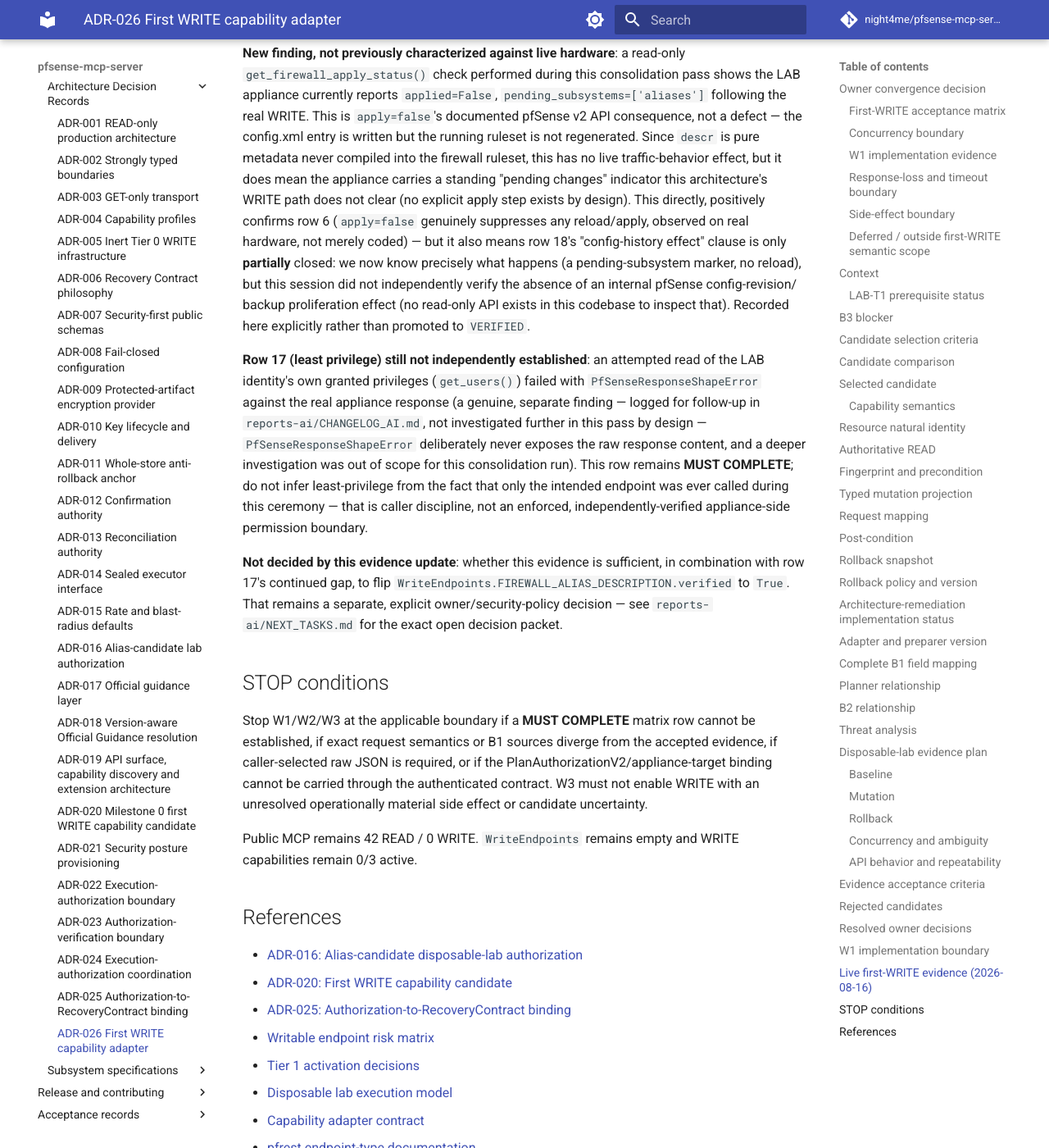
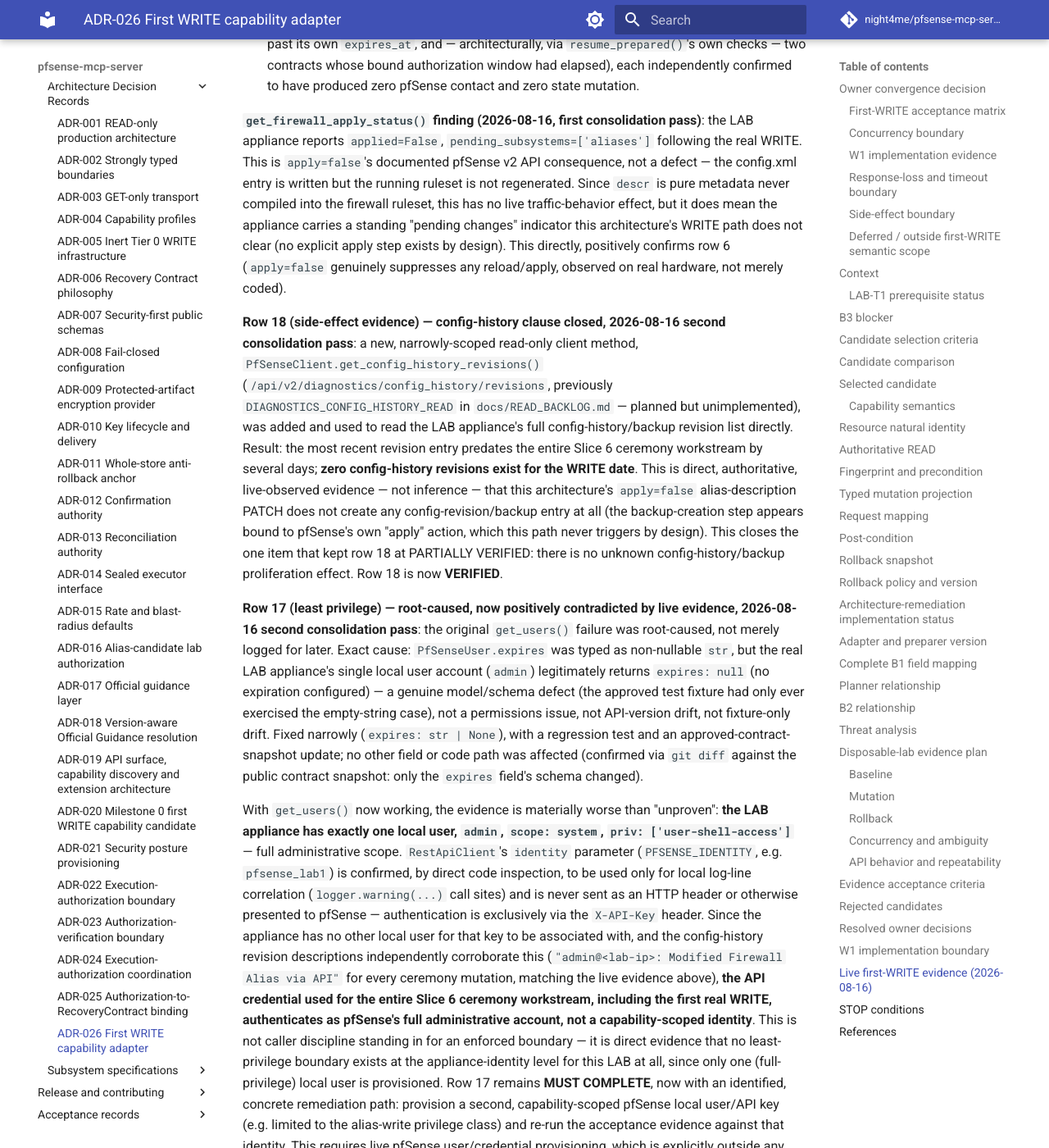
Before and after one commit to night4me/pfsense-mcp-server, an MkDocs documentation site: the page built from docs/adr/ADR-026-first-write-capability-adapter.md, in a window 1280 px wide and 1400 px high, scrolled down 20729 px. Shown: the whole window at 82% size. Built offline with MkDocs 1.6.1 and Material for MkDocs 9.7.7, drawn with Linux system fonts in a browser that asks for light colours; comment, search, counter and statistics services are not loaded; some of the changed text lies outside the part shown.

Commit message:
fix(client): accept null expires for PfSenseUser; add config-history revisions READ; ADR-026 rows 17/18 evidence
Root-causes the get_users() live-LAB failure from the prior consolidation pass:
PfSenseUser.expires was typed non-nullable str, but the real appliance
legitimately returns expires: null (the approved fixture only ever exercised
"" ). Widened to str | None with a regression test and an approved public
contract snapshot update (diff confirmed to touch only the expires field).

Adds PfSenseClient.get_config_history_revisions() (previously
DIAGNOSTICS_CONFIG_HISTORY_READ, planned but unimplemented in
docs/READ_BACKLOG.md) as a narrow, tested READ capability -- used to
establish, via a live LAB read, that the first real WRITE created zero
config-history/backup revisions, closing ADR-026 row 18's previously open
config-history clause (now VERIFIED).

With get_users() working, live evidence shows the LAB appliance has exactly
one local user (admin, scope: system) -- the API credential used throughout
the entire Slice 6 ceremony workstream authenticates as pfSense's full
administrative account, not a capability-scoped identity. ADR-026 row 17
(least privilege) remains MUST COMPLETE, now with a concrete finding
(evidence of a gap, not merely absence of proof) and an identified
remediation path requiring live credential provisioning -- an
owner/security-policy action outside this session's authority.

verified=True remains not justified: multiple other MUST COMPLETE rows in
the acceptance matrix are unaffected and unaddressed by this pass.

Co-Authored-By: Claude Sonnet 5 <noreply@anthropic.com>

```diff
--- a/docs/adr/ADR-026-first-write-capability-adapter.md
+++ b/docs/adr/ADR-026-first-write-capability-adapter.md
@@ -44,8 +44,8 @@ the first-WRITE semantic scope and is not PASS.
 | authoritative uncertainty classification | MUST COMPLETE | ADR-027 observation and closed offline classifiers exist; integrate and test applied/not-applied/ambiguous in fixed production composition |
 | fail-closed reconciliation | MUST COMPLETE | signed reconciliation architecture is established offline; fixed production verifier/resume construction and refusal tests remain |
 | authenticated recovery across restart | MUST COMPLETE | schema-v6 encrypted/HMAC restart evidence is established offline; W1 migrated authenticated contracts to schema-v7 with explicit V2 provenance; W2 must prove fixed production reconstruction and no resend |
-| least privilege for exact endpoint/capability | MUST COMPLETE | still not independently proven against the live LAB identity — see "Live first-WRITE evidence (2026-08-16)" below |
-| sufficient authoritative side-effect evidence | PARTIALLY VERIFIED (2026-08-16) | live first-WRITE evidence — see "Live first-WRITE evidence (2026-08-16)" below; one residual open item (config-history effect) |
+| least privilege for exact endpoint/capability | MUST COMPLETE (evidence now shows active violation, not merely unproven) | the live LAB identity is pfSense's full admin/system-scope account, not a scoped identity — see "Live first-WRITE evidence (2026-08-16)" below |
+| sufficient authoritative side-effect evidence | VERIFIED (2026-08-16) | live first-WRITE evidence — see "Live first-WRITE evidence (2026-08-16)" below; the config-history clause that kept this PARTIALLY VERIFIED is now closed |
 
 ### Concurrency boundary
 
@@ -759,43 +759,86 @@ from that report.
   independently confirmed to have produced zero pfSense contact and zero
   state mutation.
 
-**New finding, not previously characterized against live hardware**: a
-read-only `get_firewall_apply_status()` check performed during this
-consolidation pass shows the LAB appliance currently reports
-`applied=False`, `pending_subsystems=['aliases']` following the real
-WRITE. This is `apply=false`'s documented pfSense v2 API consequence, not
-a defect — the config.xml entry is written but the running ruleset is not
-regenerated. Since `descr` is pure metadata never compiled into the
-firewall ruleset, this has no live traffic-behavior effect, but it does
-mean the appliance carries a standing "pending changes" indicator this
-architecture's WRITE path does not clear (no explicit apply step exists
-by design). This directly, positively confirms row 6 (`apply=false`
-genuinely suppresses any reload/apply, observed on real hardware, not
-merely coded) — but it also means row 18's "config-history effect"
-clause is only **partially** closed: we now know precisely what happens
-(a pending-subsystem marker, no reload), but this session did not
-independently verify the absence of an internal pfSense config-revision/
-backup proliferation effect (no read-only API exists in this codebase to
-inspect that). Recorded here explicitly rather than promoted to
-`VERIFIED`.
+**`get_firewall_apply_status()` finding (2026-08-16, first consolidation
+pass)**: the LAB appliance reports `applied=False`,
+`pending_subsystems=['aliases']` following the real WRITE. This is
+`apply=false`'s documented pfSense v2 API consequence, not a defect — the
+config.xml entry is written but the running ruleset is not regenerated.
+Since `descr` is pure metadata never compiled into the firewall ruleset,
+this has no live traffic-behavior effect, but it does mean the appliance
+carries a standing "pending changes" indicator this architecture's WRITE
+path does not clear (no explicit apply step exists by design). This
+directly, positively confirms row 6 (`apply=false` genuinely suppresses
+any reload/apply, observed on real hardware, not merely coded).
 
-**Row 17 (least privilege) still not independently established**: an
-attempted read of the LAB identity's own granted privileges
-(`get_users()`) failed with `PfSenseResponseShapeError` against the real
-appliance response (a genuine, separate finding — logged for follow-up
-in `reports-ai/CHANGELOG_AI.md`, not investigated further in this pass by
-design — `PfSenseResponseShapeError` deliberately never exposes the raw
-response content, and a deeper investigation was out of scope for this
-consolidation run). This row remains **MUST COMPLETE**; do not infer
-least-privilege from the fact that only the intended endpoint was ever
-called during this ceremony — that is caller discipline, not an
-enforced, independently-verified appliance-side permission boundary.
+**Row 18 (side-effect evidence) — config-history clause closed, 2026-08-16
+second consolidation pass**: a new, narrowly-scoped read-only client
+method, `PfSenseClient.get_config_history_revisions()`
+(`/api/v2/diagnostics/config_history/revisions`, previously
+`DIAGNOSTICS_CONFIG_HISTORY_READ` in `docs/READ_BACKLOG.md` — planned but
+unimplemented), was added and used to read the LAB appliance's full
+config-history/backup revision list directly. Result: the most recent
+revision entry predates the entire Slice 6 ceremony workstream by several
+days; **zero config-history revisions exist for the WRITE date**. This is
+direct, authoritative, live-observed evidence — not inference — that this
+architecture's `apply=false` alias-description PATCH does not create any
+config-revision/backup entry at all (the backup-creation step appears
+bound to pfSense's own "apply" action, which this path never triggers by
+design). This closes the one item that kept row 18 at PARTIALLY VERIFIED:
+there is no unknown config-history/backup proliferation effect. Row 18 is
+now **VERIFIED**.
 
-**Not decided by this evidence update**: whether this evidence is
-sufficient, in combination with row 17's continued gap, to flip
-`WriteEndpoints.FIREWALL_ALIAS_DESCRIPTION.verified` to `True`. That
-remains a separate, explicit owner/security-policy decision — see
-`reports-ai/NEXT_TASKS.md` for the exact open decision packet.
+**Row 17 (least privilege) — root-caused, now positively contradicted by
+live evidence, 2026-08-16 second consolidation pass**: the original
+`get_users()` failure was root-caused, not merely logged for later. Exact
+cause: `PfSenseUser.expires` was typed as non-nullable `str`, but the real
+LAB appliance's single local user account (`admin`) legitimately returns
+`expires: null` (no expiration configured) — a genuine model/schema
+defect (the approved test fixture had only ever exercised the
+empty-string case), not a permissions issue, not API-version drift, not
+fixture-only drift. Fixed narrowly (`expires: str | None`), with a
+regression test and an approved-contract-snapshot update; no other field
+or code path was affected (confirmed via `git diff` against the public
+contract snapshot: only the `expires` field's schema changed).
+
+With `get_users()` now working, the evidence is materially worse than
+"unproven": **the LAB appliance has exactly one local user, `admin`,
+`scope: system`, `priv: ['user-shell-access']`** — full administrative
+scope. `RestApiClient`'s `identity` parameter (`PFSENSE_IDENTITY`, e.g.
+`pfsense_lab1`) is confirmed, by direct code inspection, to be used only
+for local log-line correlation (`logger.warning(...)` call sites) and is
+never sent as an HTTP header or otherwise presented to pfSense —
+authentication is exclusively via the `X-API-Key` header. Since the
+appliance has no other local user for that key to be associated with, and
+the config-history revision descriptions independently corroborate this
+(`"admin@<lab-ip>: Modified Firewall Alias via API"` for every ceremony
+mutation, matching the live evidence above), **the API credential used for
+the entire Slice 6 ceremony workstream, including the first real WRITE,
+authenticates as pfSense's full administrative account, not a
+capability-scoped identity**. This is not caller discipline standing in
+for an enforced boundary — it is direct evidence that no least-privilege
+boundary exists at the appliance-identity level for this LAB at all, since
+only one (full-privilege) local user is provisioned. Row 17 remains **MUST
+COMPLETE**, now with an identified, concrete remediation path: provision a
+second, capability-scoped pfSense local user/API key (e.g. limited to the
+alias-write privilege class) and re-run the acceptance evidence against
+that identity. This requires live pfSense user/credential provisioning,
+which is explicitly outside any autonomous session's authority — an
+owner/security-policy action.
+
+**Not decided by this evidence update**: whether this evidence — row 18
+now VERIFIED, row 17 MUST COMPLETE with an identified privilege gap, and
+the several other rows in the acceptance matrix above still marked MUST
+COMPLETE (concurrent-change refusal, stale-expected-state refusal,
+rollback-from-verified-B, no-blind-retry confirmation, uncertainty
+classification, fail-closed reconciliation, authenticated-recovery
+reconstruction — none of which were in scope for this evidence-gathering
+pass) — changes whether flipping
+`WriteEndpoints.FIREWALL_ALIAS_DESCRIPTION.verified` to `True` is
+justified. It is not: multiple MUST COMPLETE rows remain open, only one of
+which (17) was investigated this pass. That remains a separate, explicit
+owner/security-policy decision — see `reports-ai/NEXT_TASKS.md` for the
+exact open decision packet.
 
 ## STOP conditions
 
```
Also changed, not shown: 8 other files.
